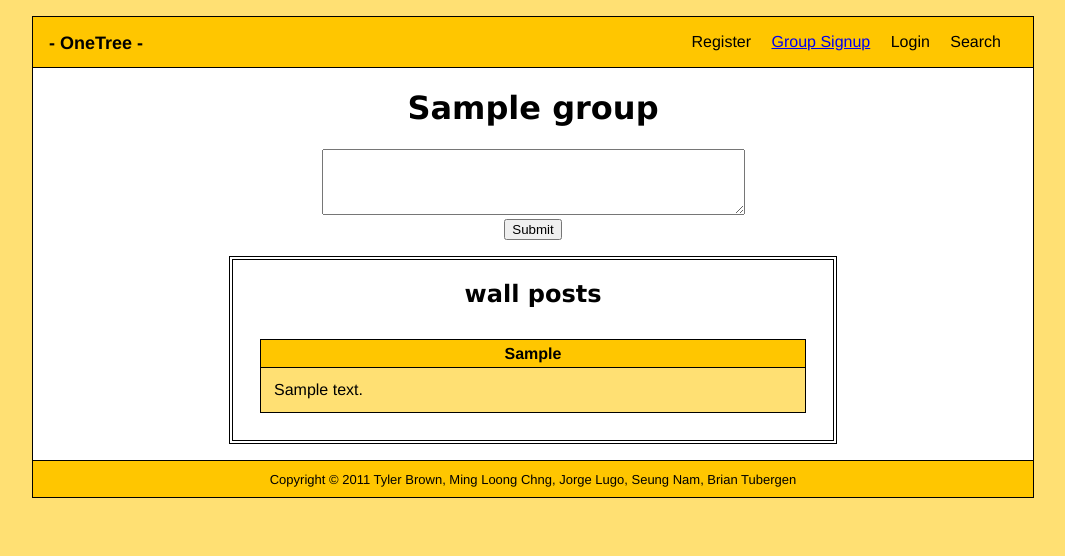
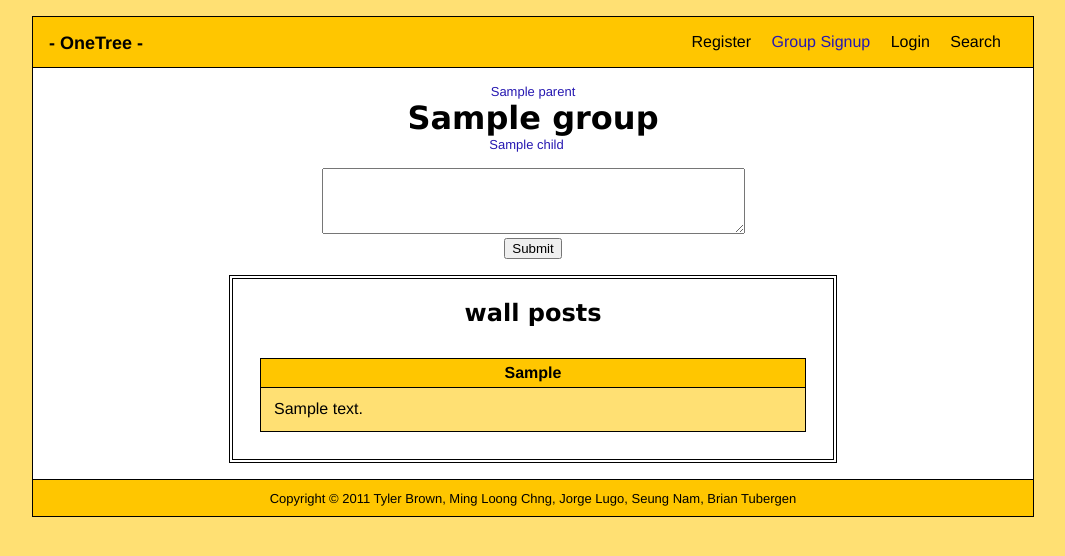
Before and after one commit to tubergen/OneTree, a Django app: template templates/base_wall_group.html in a window 1280 px wide. Shown: the top 556 px of the page, without its empty margins (107-1172 px from the left). Run offline with Django 3.2, Linux system fonts and the light colour scheme; the template is opened without the code that fills it: most values are stand-ins (such as "Sample title", 1, 10 or a date in 2020).

Commit message:
added navigation between groups

```diff
--- a/apps/group_page/views.py
+++ b/apps/group_page/views.py
@@ -51,12 +51,12 @@ def group_page(request, group_url):
         else:
             errormsg = "Empty announcement? Surely you aren't *that* boring."
 
-
-    # is there a better way to do this group_url parameter???
+    children = group.child_set.all()
     return render_to_response('base_wall_group.html',
                               {'announcements': group.announcements.all(),
                               'errormsg': errormsg,
-                              'group': group},
+                              'group': group,
+                              'children': children},
                               context_instance=RequestContext(request))
 
 '''
--- a/static/stylesheets/styles.css
+++ b/static/stylesheets/styles.css
@@ -15,6 +15,7 @@ body {
     padding: 1em;
     background-color: #FFC600;
     border-bottom: 1px solid;
+    margin-bottom: 1em;
 }
 
 #header_logo {
@@ -45,9 +46,16 @@ body {
     text-align: center;
 }
 
-#subtitle, #title {
-    text-align: center;
+#subtitle, #title, #group-title {
     font-family: Verdana, Arial, sans-serif;
+}
+
+#group-title, #title {
+    margin-top: 0;
+}
+
+#group-title {
+    margin-bottom: 0;
 }
 
 #footer {
@@ -64,6 +72,7 @@ body {
 
 .errorlist {
     background-color: #DDDDDD;
+    color: #FF0000;
     height: 0;
 }
 
@@ -78,3 +87,8 @@ body {
     margin: 1em auto 1em auto;
     border: 4px double;
 }
+
+a {
+    color: #2618B1;
+    text-decoration: none;
+}
--- a/static/stylesheets/wall.css
+++ b/static/stylesheets/wall.css
@@ -1,3 +1,24 @@
+#parent {
+    font-size: small;
+    display: block;
+}
+
+#group-name-nav {
+    margin-bottom: 1em;
+}
+
+.child-list {
+    padding: 0;
+    font-size: small;
+    margin: 0;
+}
+
+.child-list li {
+    display: inline-block;
+    list-style: none;
+    padding: 0 1em 0 0;
+}
+
 .announcement-box {
     padding: .7em;
     margin: 1em;
--- a/templates/base_wall_group.html
+++ b/templates/base_wall_group.html
@@ -1,3 +1,17 @@
 {% extends "base_wall.html" %}
 
-{% block top_content %}<span id="title"><h1>{{ group.name }}</h1></span>{% endblock %}
+{% block top_content %}
+    <div id="group-name-nav">
+    {% if group.parent %}
+        <a id="parent" href="/group/{{ group.parent.url }}">{{ group.parent }}</a>
+    {% endif %}
+    <h1 id="group-title">{{ group.name }}</h1>
+    {% if children %}
+        <ul class="child-list">
+        {% for child in children %}
+            <li><a href="/group/{{ child.url }}">{{ child.name }}</a></li>
+        {% endfor %}
+        </ul>
+    {% endif %}
+    </div>
+{% endblock %}
```
Also changed, not shown: 1 other file.
